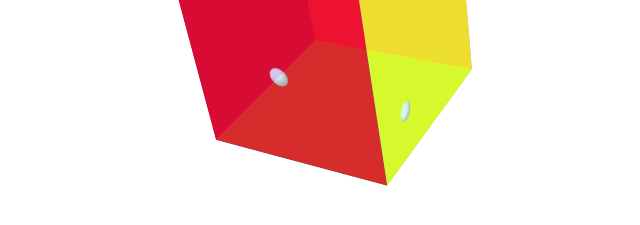
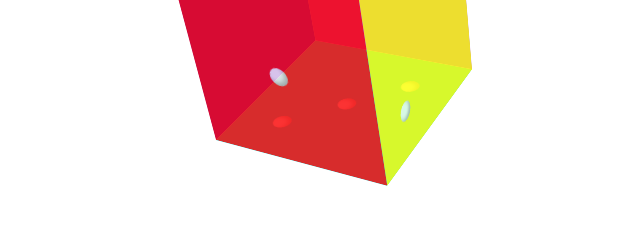
Before and after one commit to dwaps/tutos, a plain HTML site: page index.html in a window 1280 px wide. Shown: the part 377-602 px from the top of the page, 307-947 px from the left. Drawn offline with Linux system fonts and the light colour scheme.

Commit message:
Ajout du chiffre 3 sur le dé

```diff
--- a/index.css
+++ b/index.css
@@ -109,3 +109,11 @@ body {
         left: 75%;
         top: 25%;
     }
+    .cube .d-25-25 {
+        left: 25%;
+        top: 25%;
+    }
+    .cube .d-75-75 {
+        left: 75%;
+        top: 75%;
+    }
--- a/index.html
+++ b/index.html
@@ -19,7 +19,11 @@
                     <span class="d-25-75"></span>
                     <span class="d-75-25"></span>
                 </span>
-                <span class="n3"></span>
+                <span class="n3">
+                    <span class="d-25-25"></span>
+                    <span class="d-50-50"></span>
+                    <span class="d-75-75"></span>
+                </span>
                 <span class="n4"></span>
                 <span class="n5"></span>
                 <span class="n6"></span>
```
